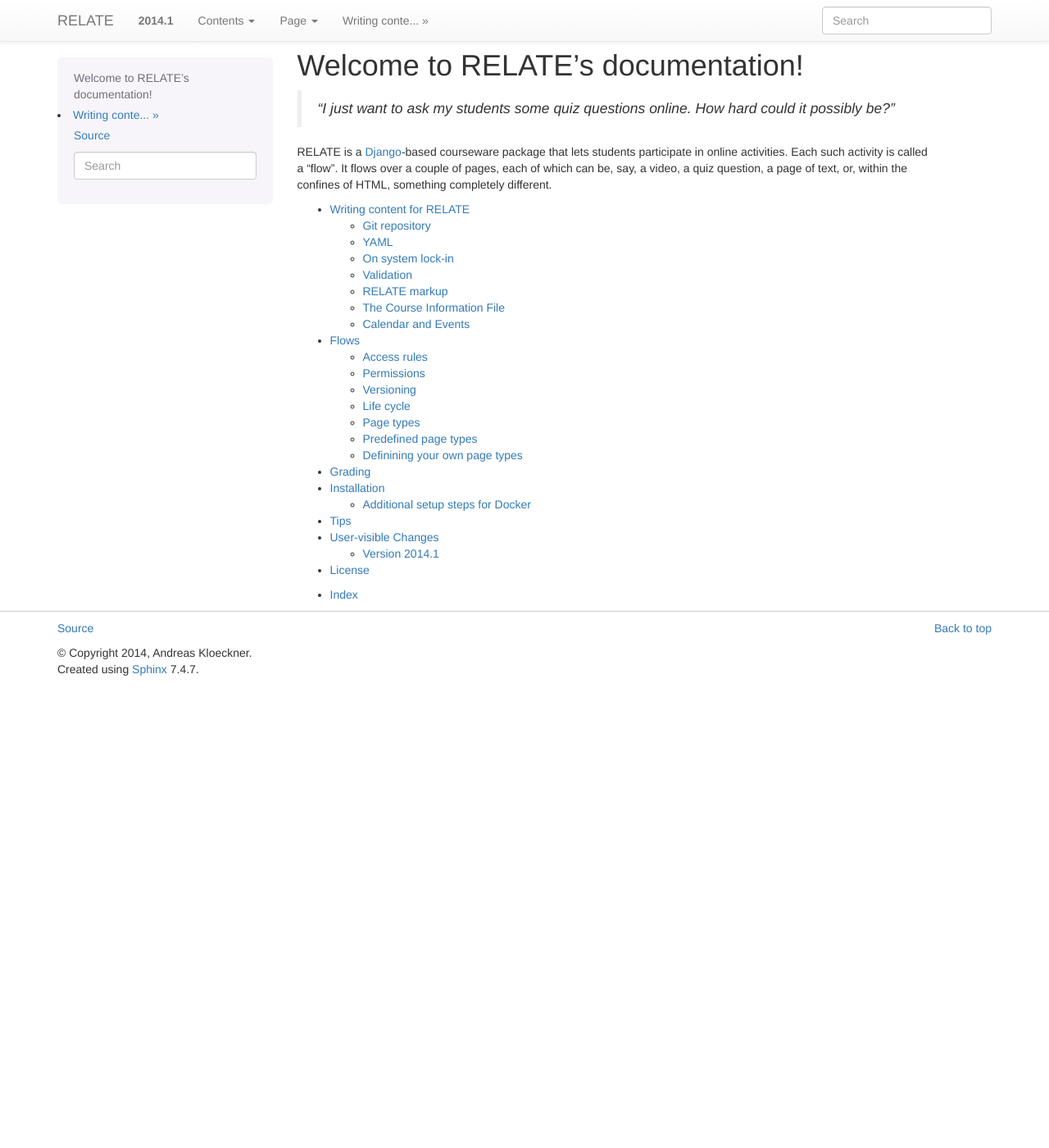
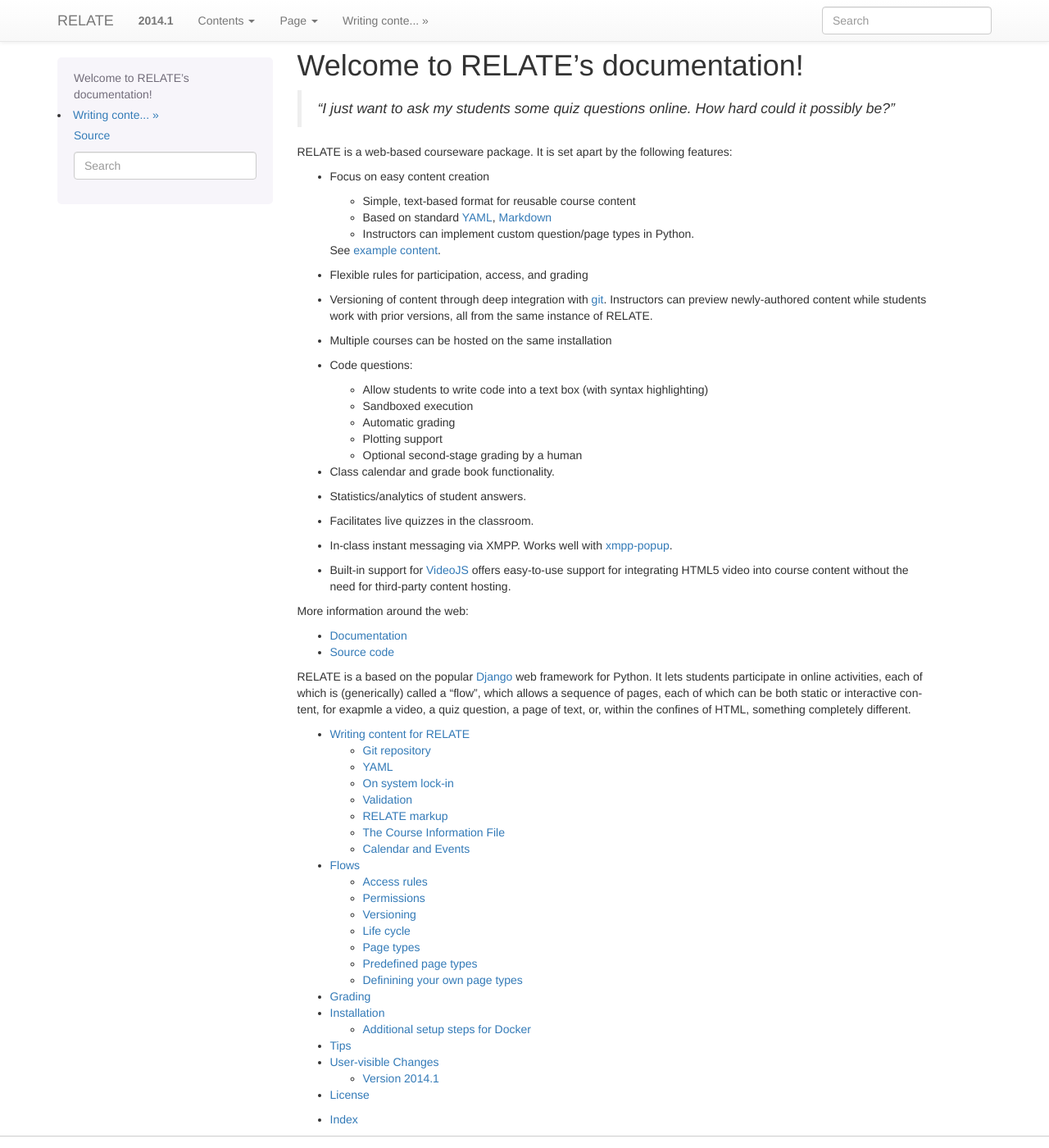
Before and after one commit to inducer/relate, a Sphinx documentation site: the page built from doc/index.rst, in a window 1280 px wide and 1400 px high. Shown: the whole window at 82% size. Built offline with Sphinx 7.4.7, drawn with Linux system fonts in a browser that asks for light colours.

Commit message:
Tweak advertisement copy

```diff
--- a/doc/index.rst
+++ b/doc/index.rst
@@ -4,10 +4,50 @@
     *"I just want to ask my students some quiz questions online. How hard could it
     possibly be?"*
 
-RELATE is a `Django <https://docs.djangoproject.com/>`_-based courseware
-package that lets students participate in online activities. Each such activity
-is called a "flow". It flows over a couple of pages, each of which can be, say,
-a video, a quiz question, a page of text, or, within the confines of HTML,
+RELATE is a web-based courseware package.  It is set apart by the following
+features:
+
+* Focus on easy content creation
+
+  * Simple, text-based format for reusable course content
+  * Based on standard `YAML <https://en.wikipedia.org/wiki/YAML>`_,
+    `Markdown <https://en.wikipedia.org/wiki/Markdown>`_
+  * Instructors can implement custom question/page types in Python.
+
+  See `example content <https://github.com/inducer/relate-sample>`_.
+
+* Flexible rules for participation, access, and grading
+* Versioning of content through deep integration with `git <https://git-scm.org>`_.
+  Instructors can preview newly-authored content while students work with
+  prior versions, all from the same instance of RELATE.
+* Multiple courses can be hosted on the same installation
+* Code questions:
+
+  * Allow students to write code into a text box (with syntax highlighting)
+  * Sandboxed execution
+  * Automatic grading
+  * Plotting support
+  * Optional second-stage grading by a human
+
+* Class calendar and grade book functionality.
+* Statistics/analytics of student answers.
+* Facilitates live quizzes in the classroom.
+* In-class instant messaging via XMPP.
+  Works well with `xmpp-popup <https://github.com/inducer/xmpp-popup>`_.
+* Built-in support for `VideoJS <http://www.videojs.com/>`_ offers
+  easy-to-use support for integrating HTML5 video into course content
+  without the need for third-party content hosting.
+
+More information around the web:
+
+* `Documentation <http://documen.tician.de/relate>`_
+* `Source code <https://github.com/inducer/relate>`_
+
+RELATE is a based on the popular `Django <https://docs.djangoproject.com/>`_
+web framework for Python.  It lets students participate in online activities,
+each of which is (generically) called a "flow", which allows a sequence of
+pages, each of which can be both static or interactive content, for exapmle a
+video, a quiz question, a page of text, or, within the confines of HTML,
 something completely different.
 
 .. toctree::
```
Also changed, not shown: README.rst (+16 -16 lines).
